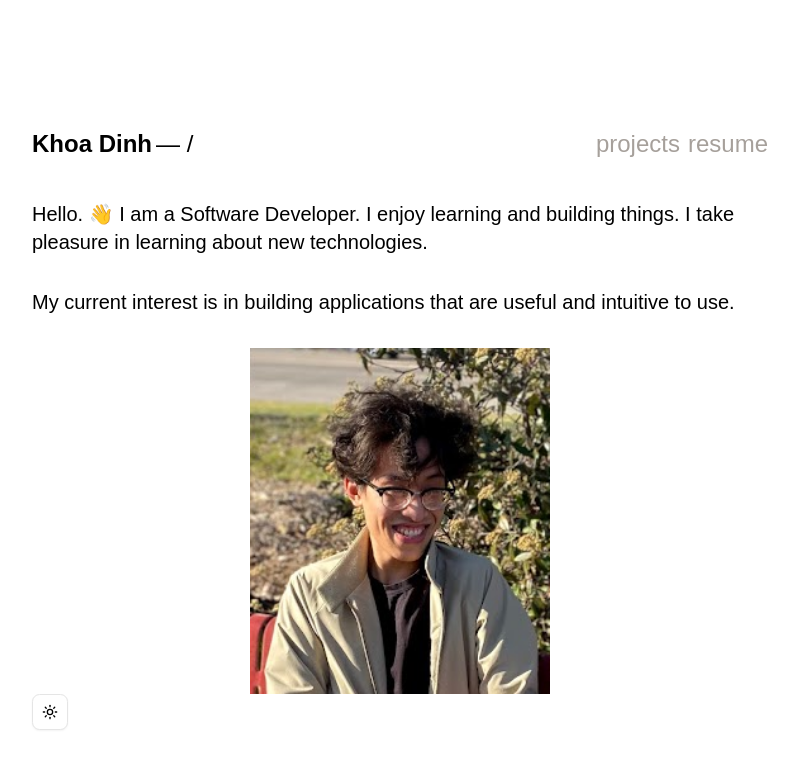
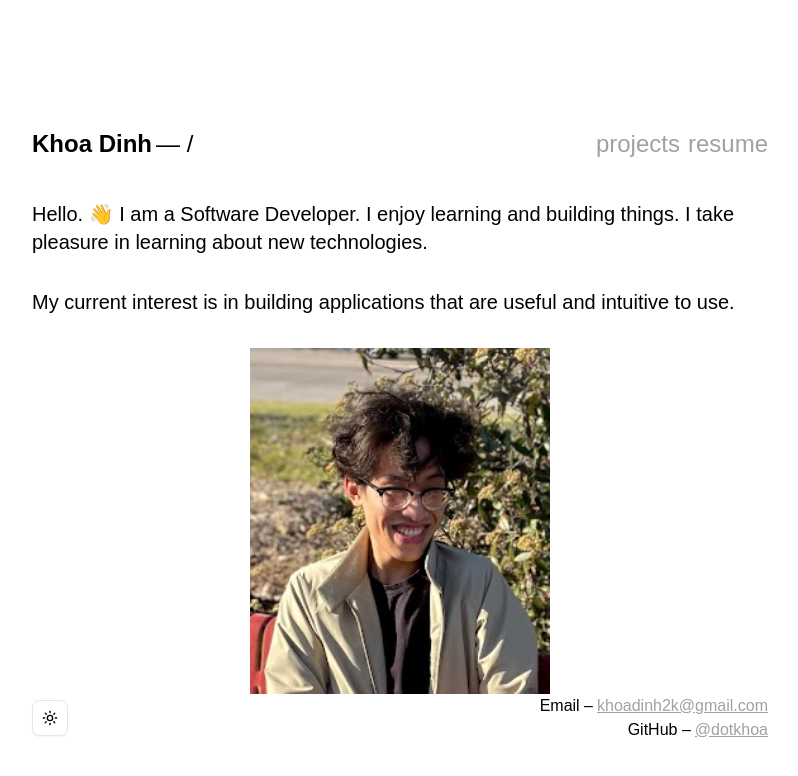
Before and after one commit to dotkhoa/portfolio-site-v2, a Next.js app: page / in a window 1280 px wide. Shown: the top 776 px of the page, without its empty margins (240-1038 px from the left). Built offline with nearby package versions, Linux system fonts and the light colour scheme.

Commit message:
feat: add email and GitHub links to footer

```diff
--- a/app/footer.tsx
+++ b/app/footer.tsx
@@ -12,11 +12,23 @@ export default function Footer() {
     }
 
     return (
-        <div className={"flex justify-between items-center w-full max-w-screen-md px-4 mx-auto text-2xl"}>
-            <div className={"font-light"}>
-                <Button variant={"outline"} size={"icon"} onClick={toggleTheme}>
-                    {resolvedTheme === "dark" ? <Moon/> : <Sun/>}
-                </Button>
+        <div className={"flex justify-between items-center w-full max-w-screen-md px-4 mx-auto"}>
+            <Button variant={"outline"} size={"icon"} onClick={toggleTheme}>
+                {resolvedTheme === "dark" ? <Moon/> : <Sun/>}
+            </Button>
+            <div className={"justify-items-end"}>
+                <div className={"flex"}>
+                    <div className={"pr-1"}>{"Email –"}</div>
+                    <a className={"underline text-stone-400 hover:text-stone-950 dark:hover:text-white"} href={"mailto:khoadinh2k@gmail.com"} target={"_blank"} rel={"noopener noreferrer"}>
+                        {"khoadinh2k@gmail.com"}
+                    </a>
+                </div>
+                <div className={"flex"}>
+                    <div className={"pr-1"}>{"GitHub –"}</div>
+                    <a className={"underline text-stone-400 hover:text-stone-950 dark:hover:text-white"} href={"https://github.com/dotkhoa"} target={"_blank"} rel={"noopener noreferrer"}>
+                        {"@dotkhoa"}
+                    </a>
+                </div>
             </div>
         </div>
     );
```
